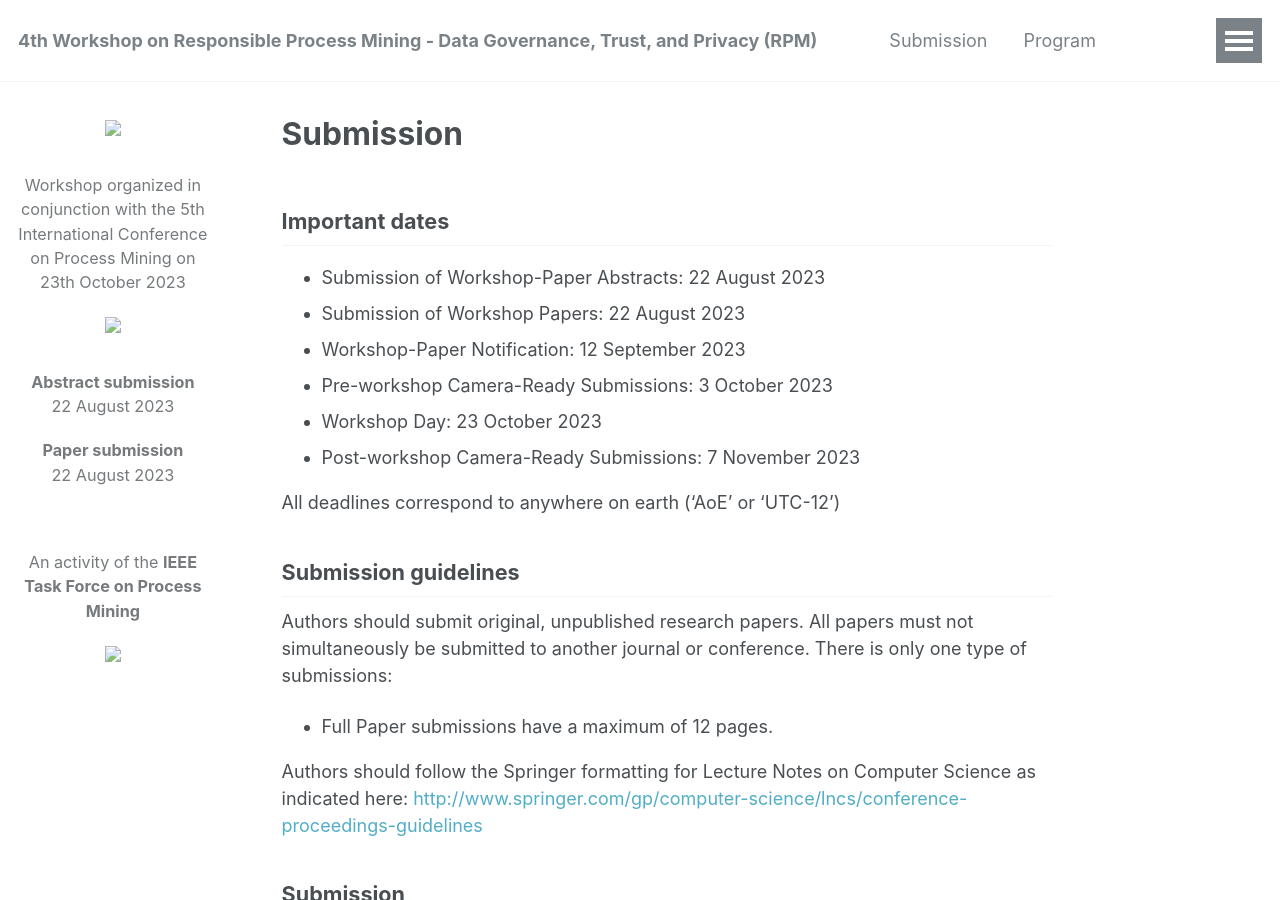
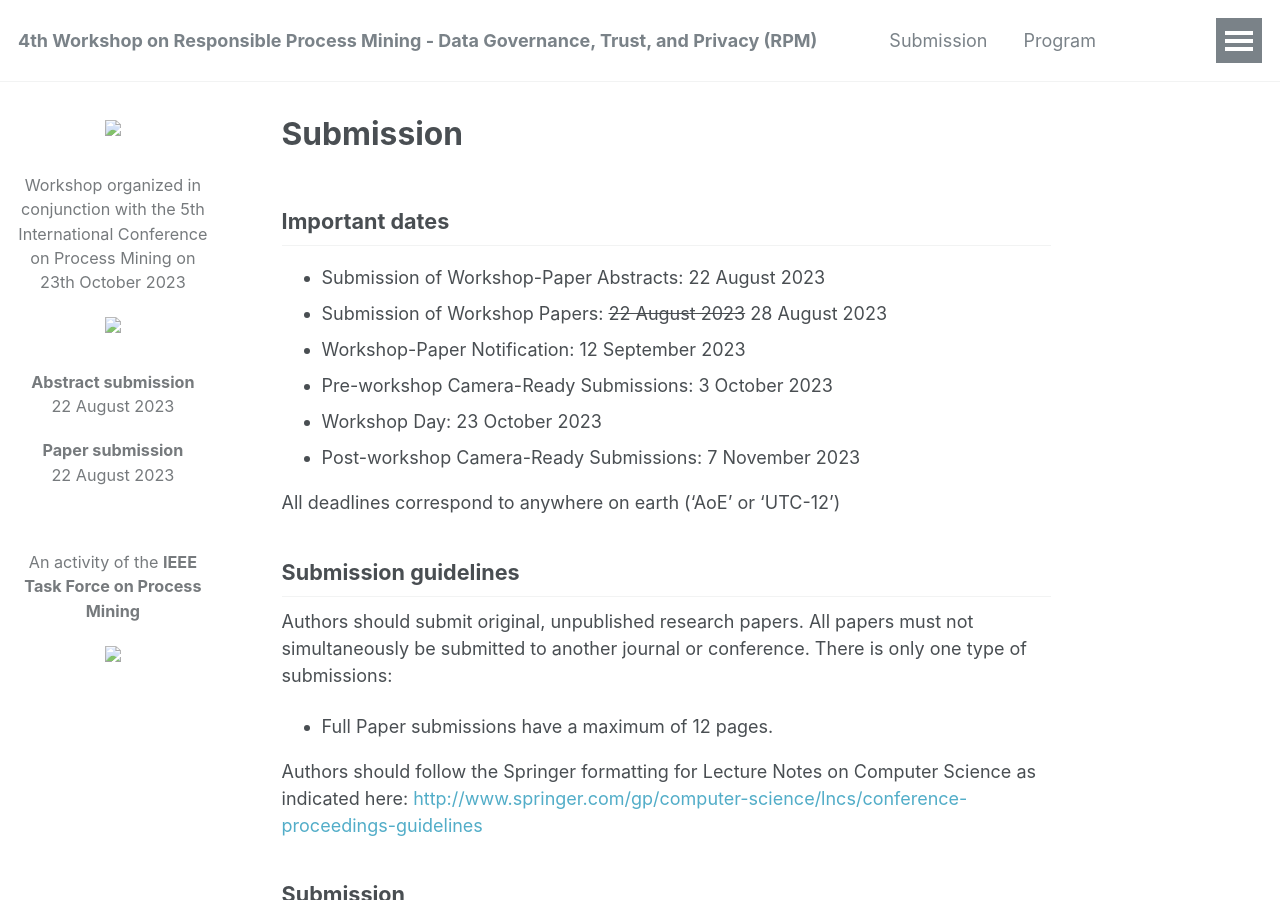
Before and after one commit to rpm-workshop/2023, a Jekyll site: the page built from _pages/submission.md, in a window 1280 px wide and 900 px high. Built offline with Jekyll 4.4.1, drawn with Linux system fonts in a browser that asks for light colours.

Commit message:
Update submission.md

```diff
--- a/_pages/submission.md
+++ b/_pages/submission.md
@@ -7,7 +7,7 @@ author_profile: true
 ## Important dates
 
 * Submission of Workshop-Paper Abstracts: 22 August 2023
-* Submission of Workshop Papers: 22 August 2023
+* Submission of Workshop Papers: ~~22 August 2023~~ 28 August 2023
 * Workshop-Paper Notification: 12 September 2023
 * Pre-workshop Camera-Ready Submissions: 3 October 2023
 * Workshop Day: 23 October 2023
```
